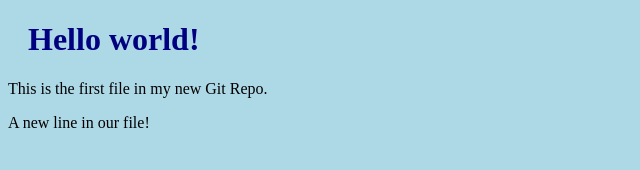
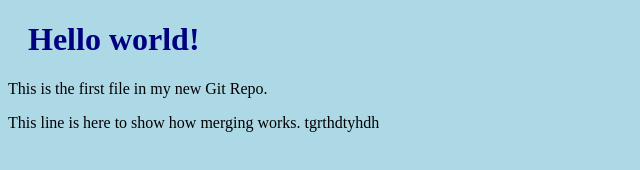
Before and after one commit to AntonGitOrlov/w3s_git_2.0, a plain HTML site: page index.html in a window 1280 px wide. Shown: the whole page, without its empty margins (0-640 px from the left). Drawn offline with Linux system fonts and the light colour scheme.

Commit message:
updated index.html with emergency fix2

```diff
--- a/index.html
+++ b/index.html
@@ -8,7 +8,7 @@
 
 <h1>Hello world!</h1>
 <p>This is the first file in my new Git Repo.</p>
-<p>A new line in our file!</p>
+<p>This line is here to show how merging works. tgrthdtyhdh</p>
 
 </body>
 </html>
```
